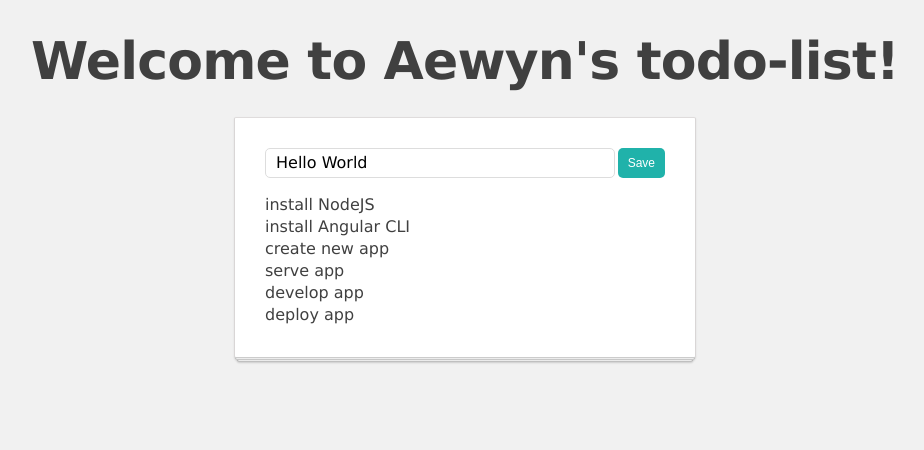
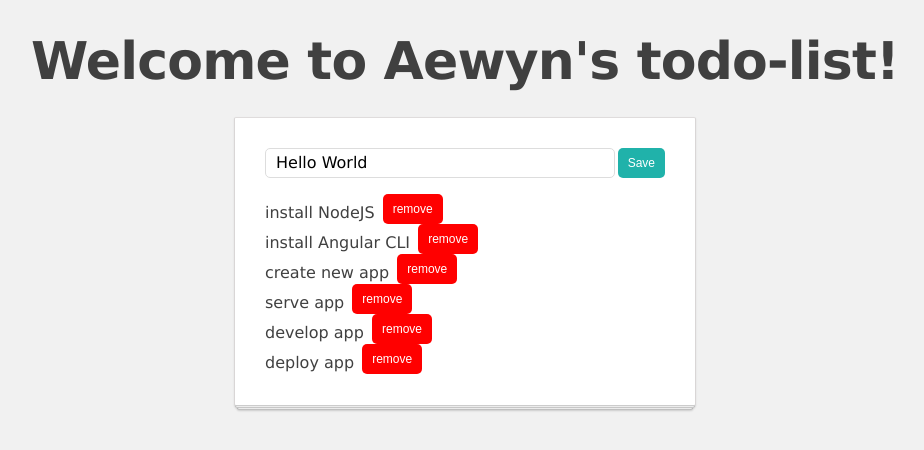
Before and after one commit to Aewyn/nggirls-todo-list, an Angular app: page / in a window 1280 px wide. Shown: the top 450 px of the page, without its empty margins (175-1099 px from the left). Built offline with nearby package versions, Linux system fonts and the light colour scheme.

Commit message:
Added functionality to remove items

```diff
--- a/src/app/list-manager/list-manager.component.ts
+++ b/src/app/list-manager/list-manager.component.ts
@@ -9,7 +9,7 @@
   <app-input-button-unit (submit)="addItem($event)"></app-input-button-unit>
 <ul>
   <li *ngFor="let todoItem of todoList">
-    <app-todo-item [item]="todoItem"></app-todo-item>
+    <app-todo-item [item]="todoItem" (remove)="removeItem($event)"></app-todo-item>
   </li>
 </ul>
   </div>
@@ -29,4 +29,7 @@
   addItem(title: string) {
     this.todoListService.addItem({title});
   }
+  removeItem(item):void{
+    this.todoListService.deleteItem(item);
+  }
 }
--- a/src/app/todo-item/todo-item.component.ts
+++ b/src/app/todo-item/todo-item.component.ts
@@ -1,4 +1,4 @@
-import { Component, Input, OnInit } from '@angular/core';
+import { Component, EventEmitter, Input, OnInit, Output } from '@angular/core';
 import { TodoItem } from '../interfaces/todo-item';
 
 @Component({
@@ -6,12 +6,14 @@
   template: `
   <div class="todoItem">
     {{item.title}}
+    <button class="btn btn-red" (click)="removeItem()">remove</button>
   </div>
   `,
   styleUrls: ['./todo-item.component.scss']
 })
 export class TodoItemComponent implements OnInit{
   @Input() item: TodoItem;
+  @Output() remove: EventEmitter<TodoItem> = new EventEmitter<TodoItem>;
 
   constructor(){
   }
@@ -19,4 +21,8 @@
   ngOnInit(): void{
 
   }
+
+  removeItem():void{
+    this.remove.emit(this.item);
+  }
 }
```
